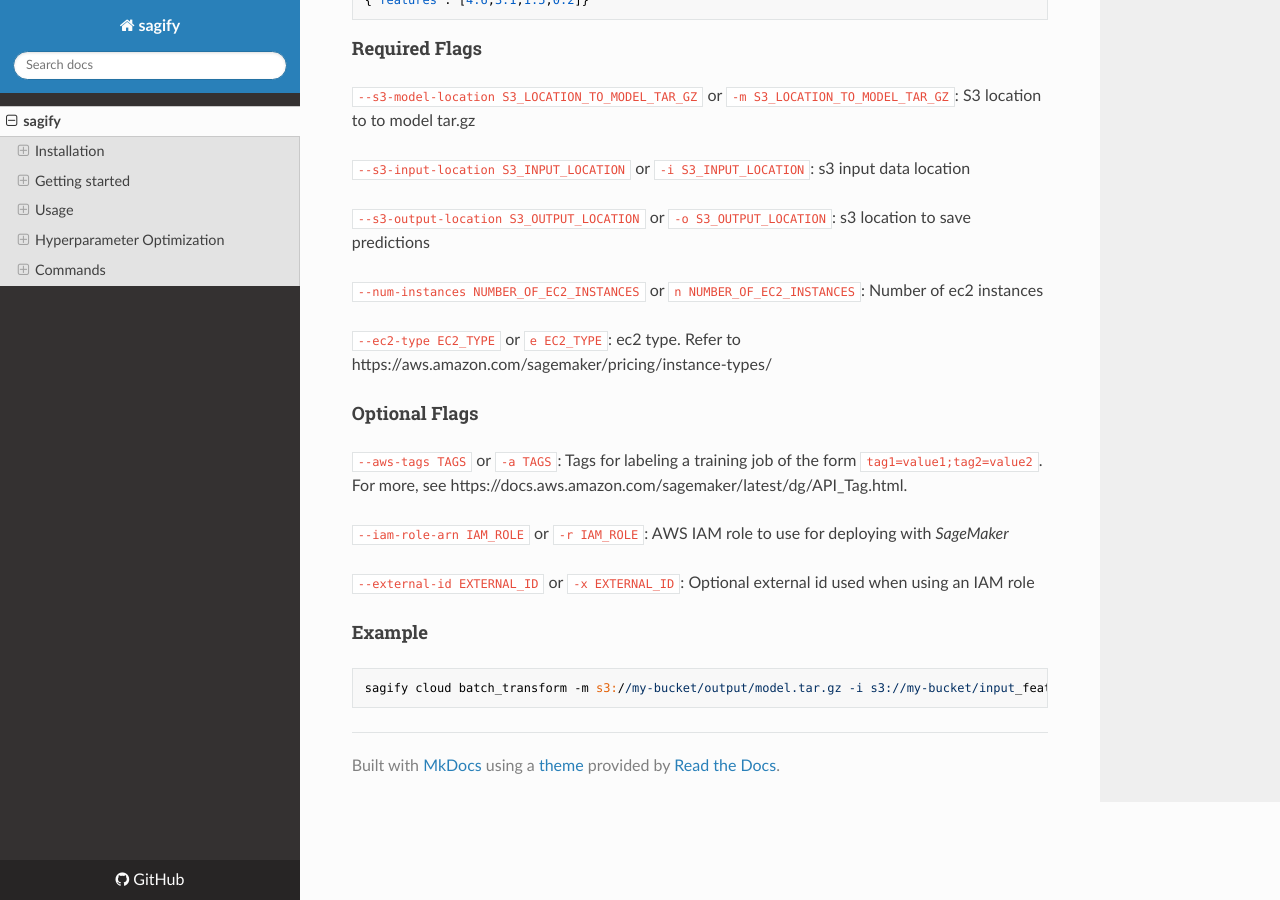
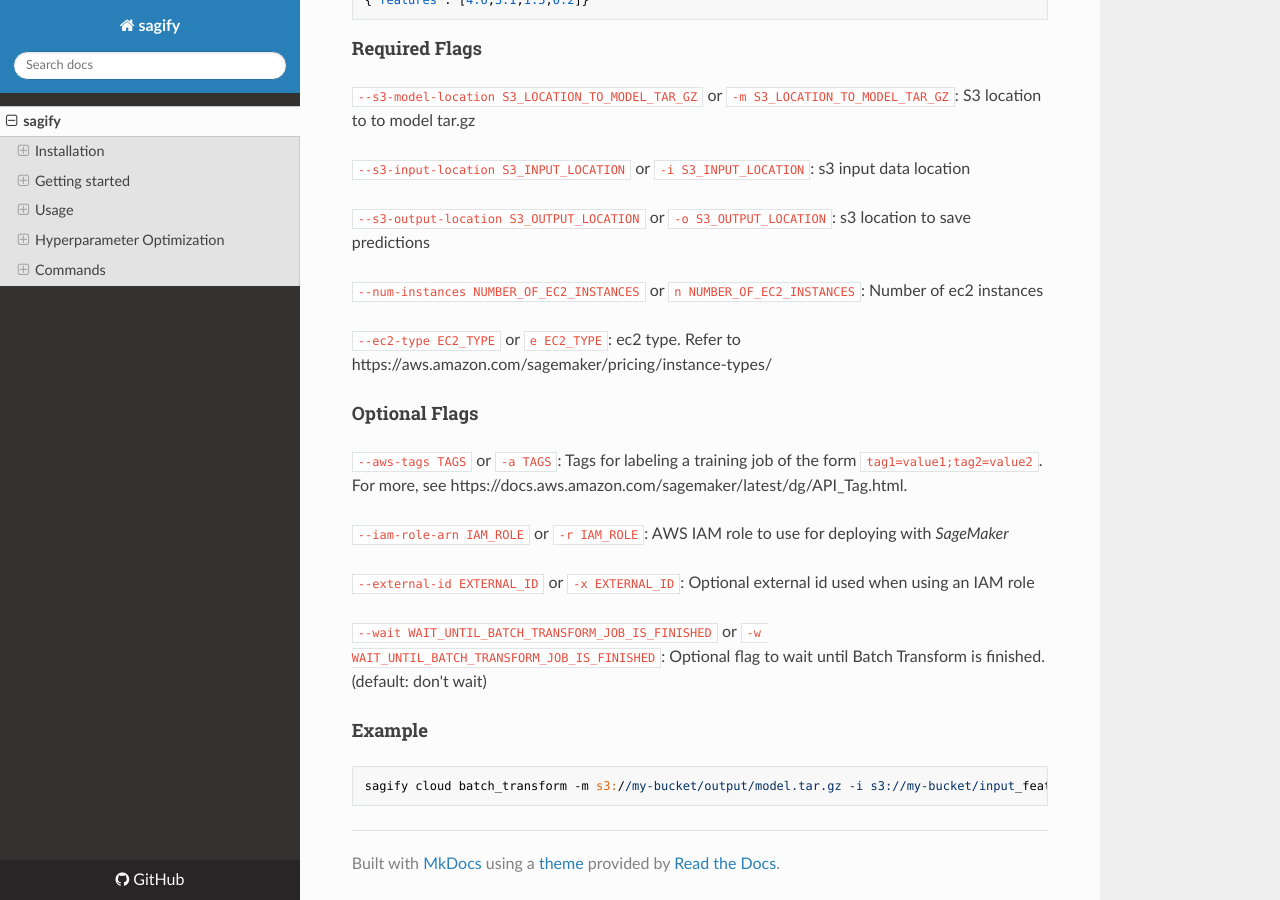
Before and after one commit to Kenza-AI/sagify, an MkDocs documentation site: the page built from docs/index.md, in a window 1280 px wide and 900 px high, scrolled down 22114 px. Built offline with MkDocs 1.6.1, drawn with Linux system fonts in a browser that asks for light colours; nearby versions of some CDN libraries.

Commit message:
Update docs

```diff
--- a/docs/index.md
+++ b/docs/index.md
@@ -742,7 +742,7 @@
 
 #### Synopsis
 
-    sagify cloud batch_transform --s3-model-location S3_LOCATION_TO_MODEL_TAR_GZ --s3-input-location S3_INPUT_LOCATION --s3-output-location S3_OUTPUT_LOCATION --num-instance NUMBER_OF_EC2_INSTANCES --ec2-type EC2_TYPE [--aws-tags TAGS] [--iam-role-arn IAM_ROLE] [--external-id EXTERNAL_ID]
+    sagify cloud batch_transform --s3-model-location S3_LOCATION_TO_MODEL_TAR_GZ --s3-input-location S3_INPUT_LOCATION --s3-output-location S3_OUTPUT_LOCATION --num-instance NUMBER_OF_EC2_INSTANCES --ec2-type EC2_TYPE [--aws-tags TAGS] [--iam-role-arn IAM_ROLE] [--external-id EXTERNAL_ID] [--wait WAIT_UNTIL_BATCH_TRANSFORM_JOB_IS_FINISHED]
 
 #### Description
 
@@ -783,6 +783,8 @@
 
 `--external-id EXTERNAL_ID` or `-x EXTERNAL_ID`: Optional external id used when using an IAM role
 
+`--wait WAIT_UNTIL_BATCH_TRANSFORM_JOB_IS_FINISHED` or `-w WAIT_UNTIL_BATCH_TRANSFORM_JOB_IS_FINISHED`: Optional flag to wait until Batch Transform is finished. (default: don't wait)
+
 #### Example
 
     sagify cloud batch_transform -m s3://my-bucket/output/model.tar.gz -i s3://my-bucket/input_features -o s3://my-bucket/predictions -n 3 -e ml.m4.xlarge
```
Also changed, not shown: README.md (+3 -1 lines).
